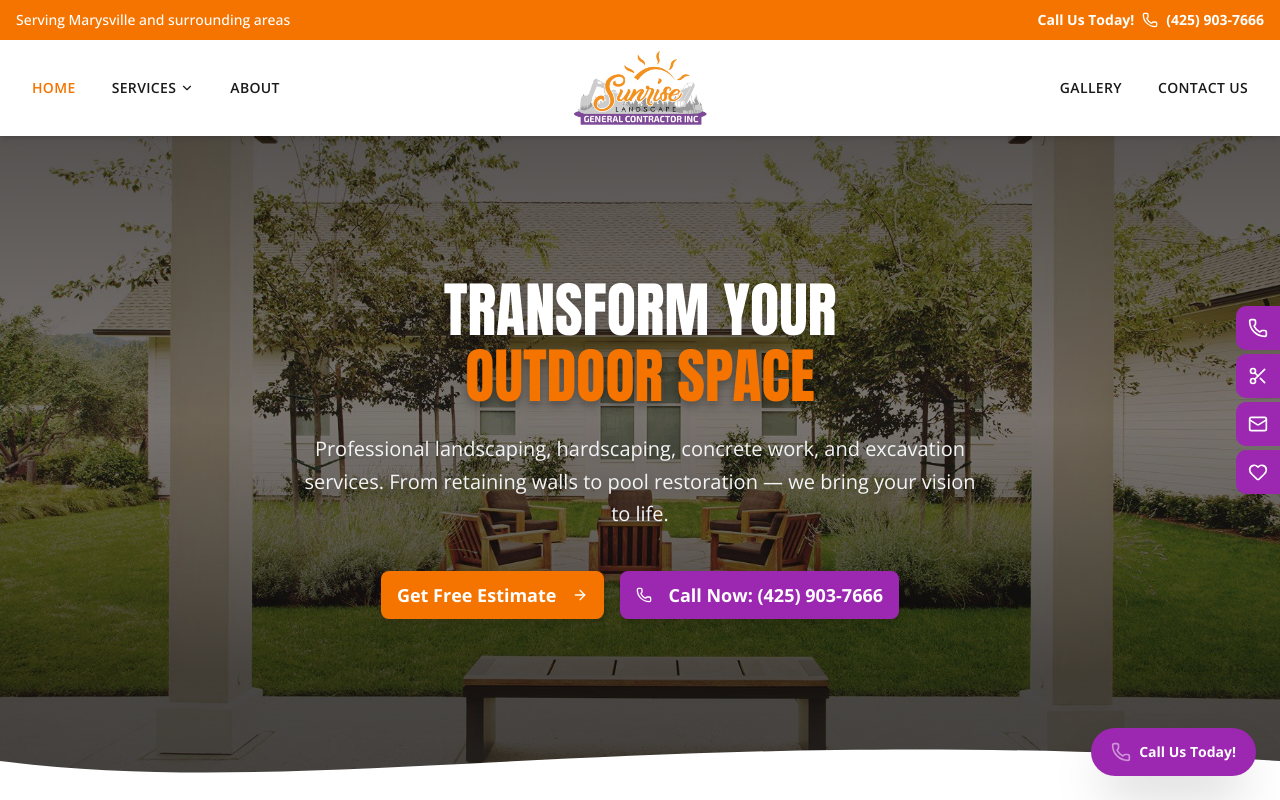
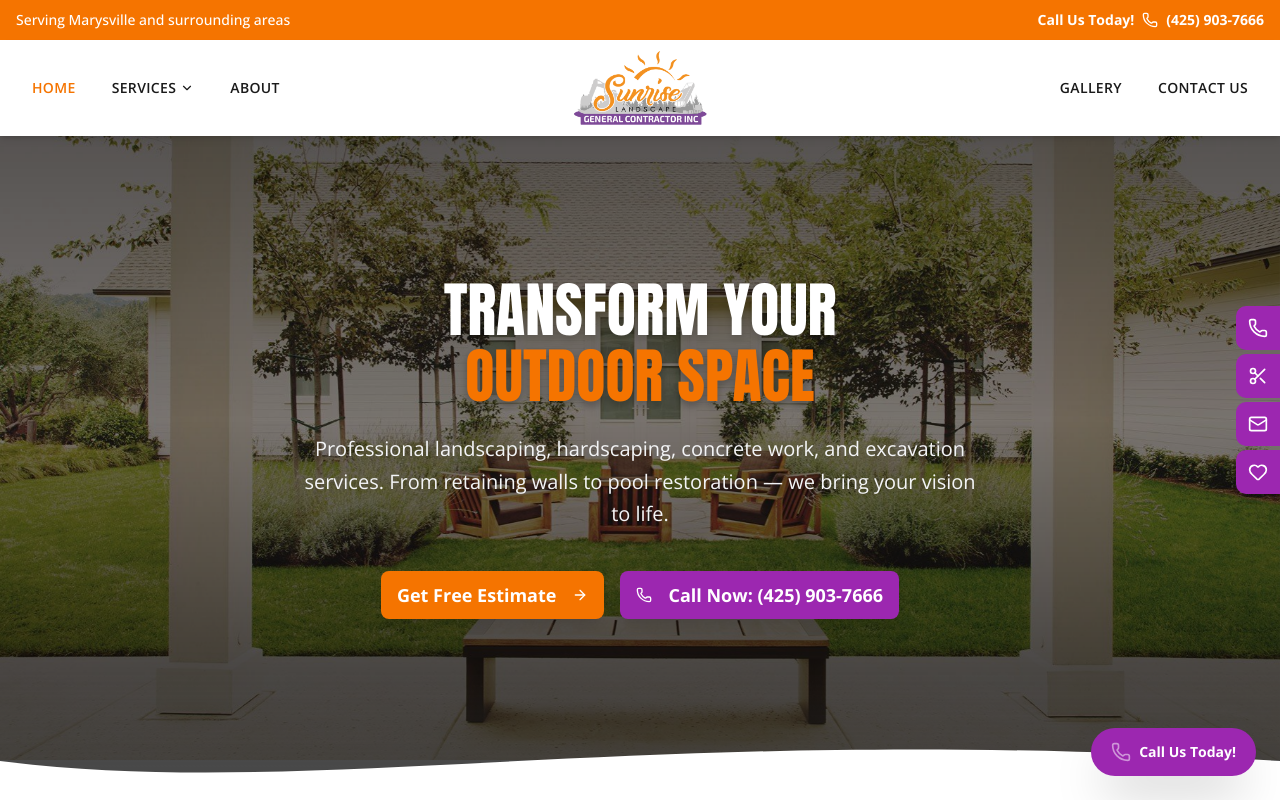
Before and after one commit to LeoValdi64/sunrise-contractor, a Next.js app: page / in a window 1280 px wide. Shown: the top 800 px of the page. Built offline with nearby package versions, Linux system fonts and the light colour scheme.

Commit message:
Hero parallax: fixed background image stays in place on scroll

```diff
--- a/src/app/page.tsx
+++ b/src/app/page.tsx
@@ -106,6 +106,7 @@ export default function Home() {
     <>
       {/* HERO SECTION */}
       <section className="relative h-[95vh] flex flex-col items-center justify-center wave-separator overflow-hidden px-4 py-16 md:py-20 -mt-[120px] lg:-mt-[136px] pt-[120px] lg:pt-[136px]">
+        <div className="fixed inset-0 -z-10 h-[95vh]">
           <Image
             src="/hero-original.jpg"
             alt="Beautiful outdoor living space with pergola and manicured lawn by Sunrise Landscape"
@@ -114,6 +115,7 @@ export default function Home() {
             priority
             sizes="100vw"
           />
+        </div>
         <div className="absolute inset-0 bg-black/50" />
         <div className="absolute inset-0 bg-gradient-to-t from-black/60 via-transparent to-black/40" />
         <div className="relative flex flex-col items-center justify-center text-center max-w-4xl mx-auto w-full">
```
Lines whose indentation alone changed are shown as unchanged.
